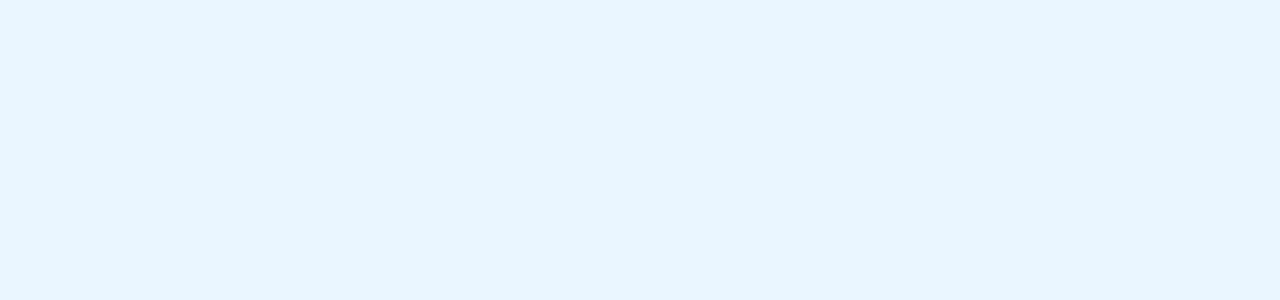
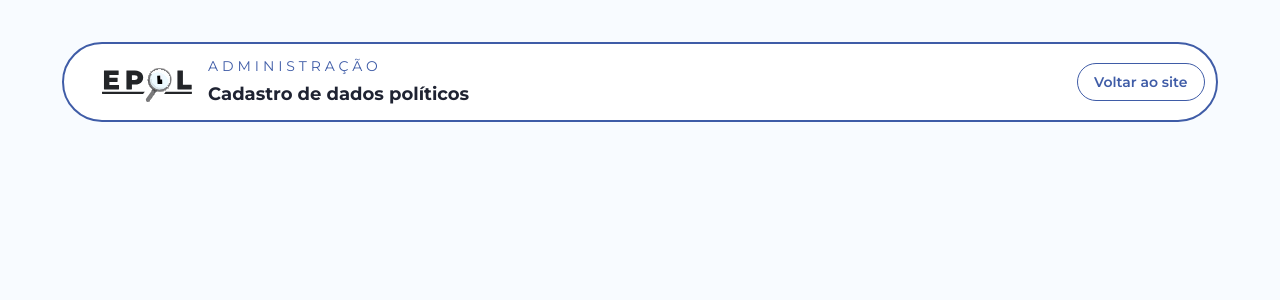
Before and after one commit to tcc-epol-ejs/epol-web, a React (Vite) app: page /admin in a window 1280 px wide. Before the commit this address had no page. Shown: the top 300 px of the page. Built offline with nearby package versions, Linux system fonts and the light colour scheme.

Commit message:
feat: cria estrutura inicial da pagina de admin e cabeçalho customizado

```diff
--- a/src/index.tsx
+++ b/src/index.tsx
@@ -3,6 +3,7 @@ import Home from './pages/home';
 import Login from './pages/login';
 import Cadastro from './pages/cadastro';
 import RecuperarSenha from './pages/recuperar_senha';
+import Admin from './pages/admin';
 
 function App() {
   return (
@@ -12,6 +13,7 @@ function App() {
         <Route path="/login" element={<Login />} />
         <Route path="/cadastro" element={<Cadastro />} />
         <Route path="/recuperar-senha" element={<RecuperarSenha />} />
+        <Route path="/admin" element={<Admin />} />
       </Routes>
     </BrowserRouter>
   );
--- a/src/pages/admin/index.tsx
+++ b/src/pages/admin/index.tsx
@@ -0,0 +1,37 @@
+import { useNavigate } from 'react-router-dom';
+import LogoEPOL from '../../assets/SVGs/LogoEPOL.svg';
+// essa página usa um header próprio, então não importe o outro dos componentes!!!
+
+export default function Admin() {
+  const navigate = useNavigate();
+
+  return (
+    <section className="min-h-[100dvh] bg-[#f8fbff] text-[#1f2332]">
+      <div className="fixed top-0 left-0 right-0 z-[1000]">
+        <div className="mx-[62px] mt-[42px] flex h-[80px] w-[calc(100%-124px)] items-center justify-between rounded-full border-2 border-[#3f5ca7] bg-white pl-[38px] pr-[11.5px] py-[11.5px]">
+          <div className="flex items-center gap-4">
+            <img src={LogoEPOL} alt="Logo EPOL" className="w-[90px] mt-1.5" />
+            <div>
+              <p className="text-sm uppercase tracking-[0.28em] text-[#3f5ca7]">
+                Administração
+              </p>
+              <h1 className="mt-1 text-lg font-bold text-[#1f2332]">
+                Cadastro de dados políticos
+              </h1>
+            </div>
+          </div>
+
+          <div>
+            <button
+              type="button"
+              onClick={() => navigate('/')}
+              className="rounded-full border border-[#3f5ca7] bg-white px-4 py-2 text-sm font-semibold text-[#3f5ca7] hover:bg-[#eef2ff]"
+            >
+              Voltar ao site
+            </button>
+          </div>
+        </div>
+      </div>
+    </section>
+  );
+}
```
